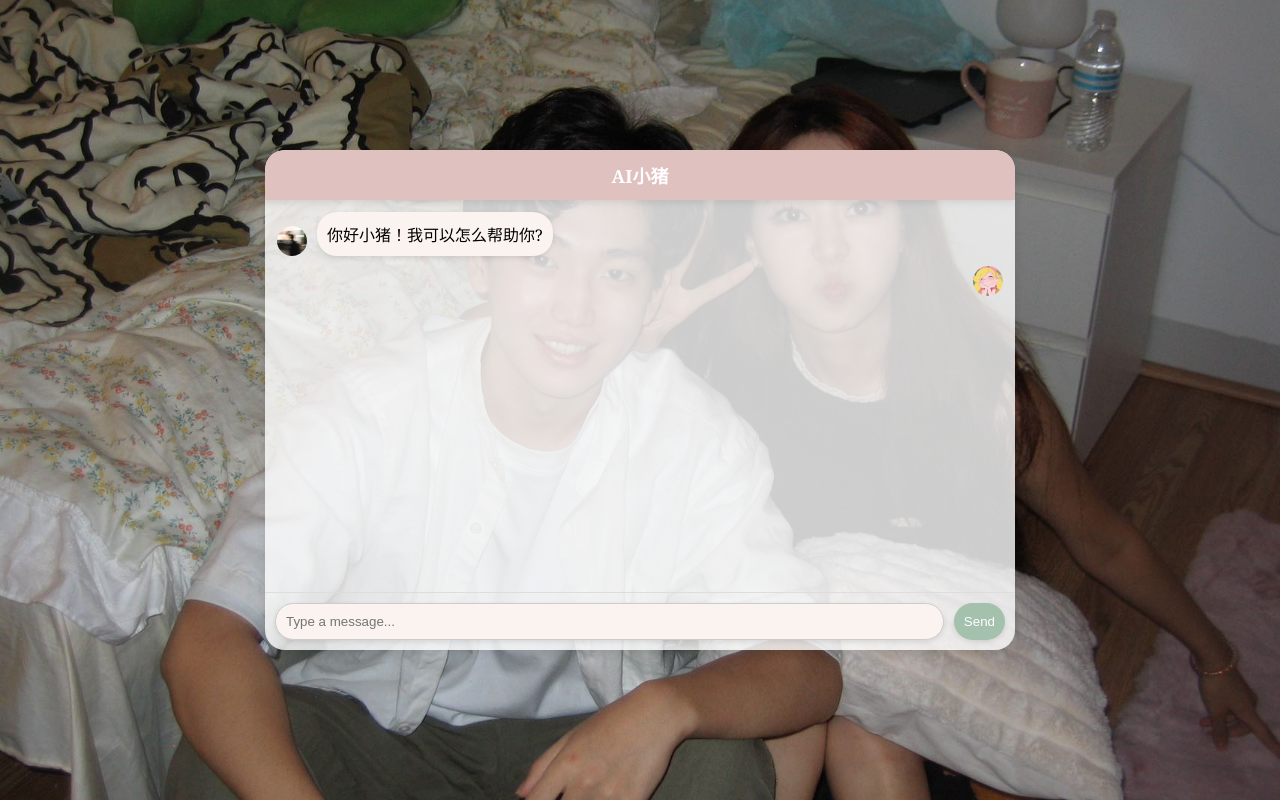
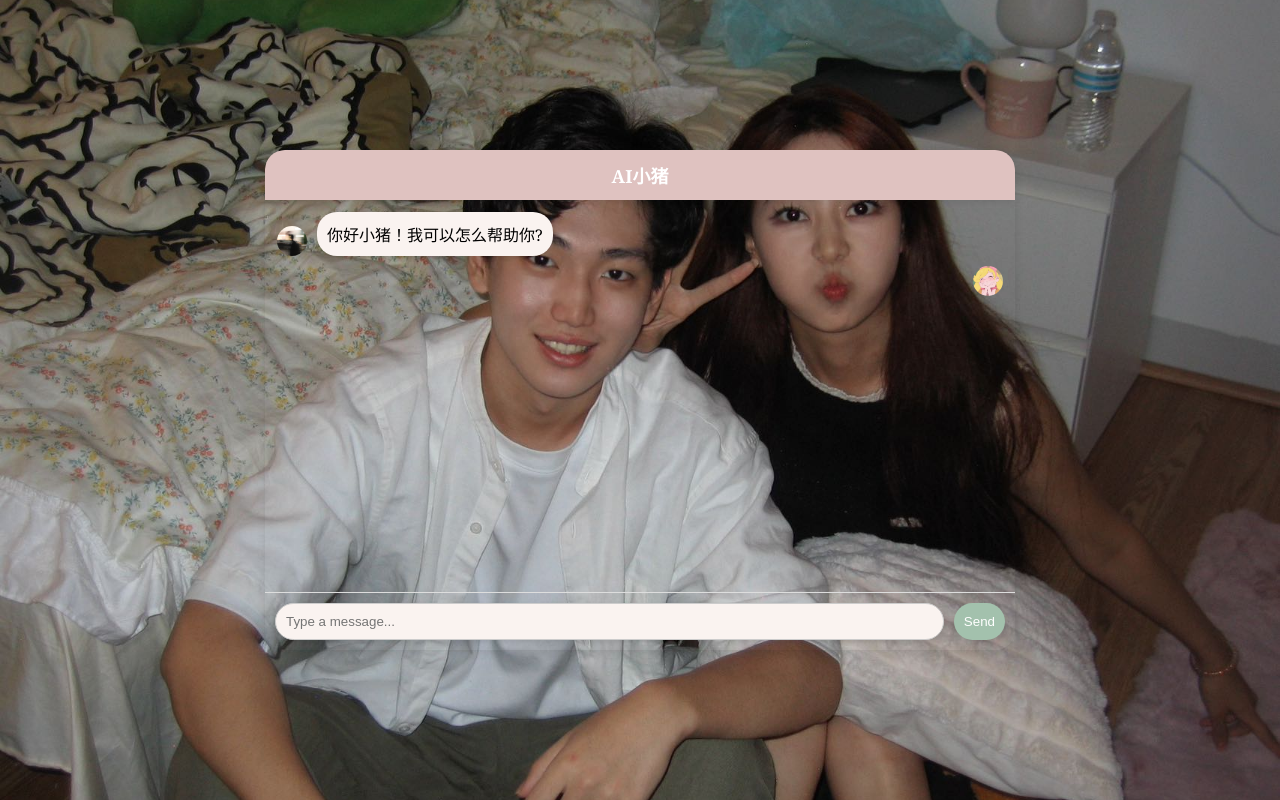
Before and after one commit to alexli224/123, a plain HTML site: page index.html in a window 1280 px wide. Drawn offline with Linux system fonts and the light colour scheme.

Commit message:
Update style.css

```diff
--- a/style.css
+++ b/style.css
@@ -41,7 +41,8 @@ body {
 .chat-container {
     width: 750px;
     height: 500px;
-    background: rgba(255, 255, 255, 0.8);
+    background: url('kekezu.jpg') no-repeat center center fixed;
+    background-size: cover;
     border-radius: 20px;
     box-shadow: 0 2px 10px rgba(0, 0, 0, 0.1);
     display: flex;
```
